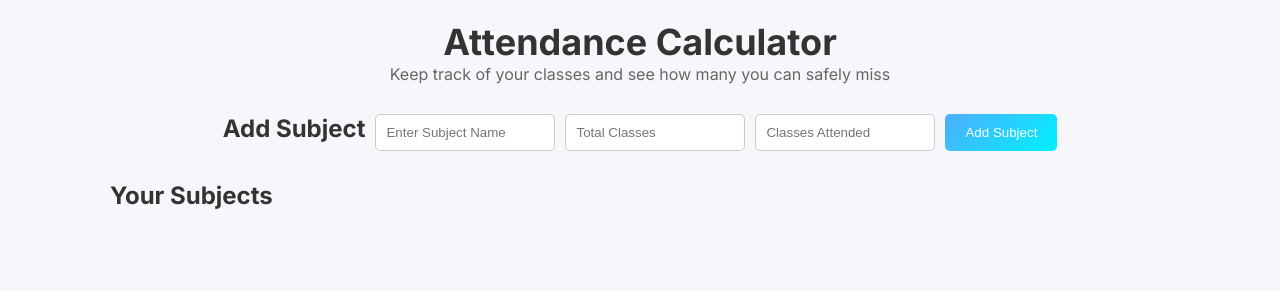
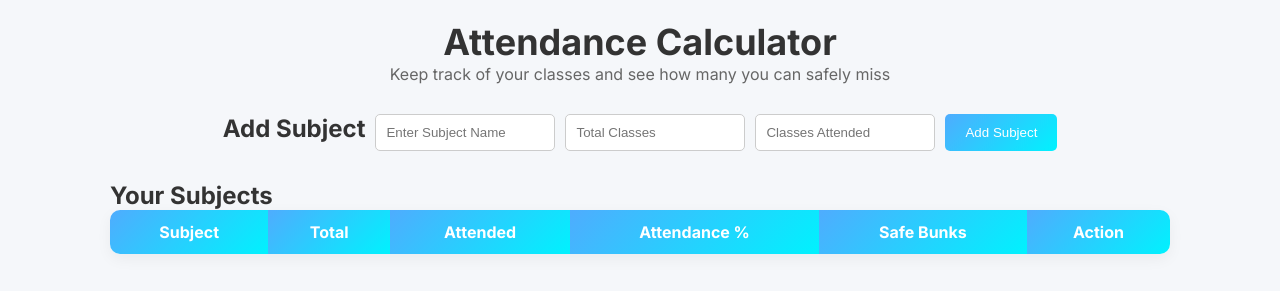
Before and after one commit to bhavish00007/Attendence-Calculator, a plain HTML site: page index.html in a window 1280 px wide. Drawn offline with nearby package versions, Linux system fonts and the light colour scheme.

Commit message:
Fix: add subject button not working by completing DOM and wiring script; update README with structure

```diff
--- a/index.html
+++ b/index.html
@@ -25,3 +25,29 @@
 
         <section class="dashboard">
             <h2>Your Subjects</h2>
+            <div class="subjects-wrapper">
+                <table class="subjects-table">
+                    <thead>
+                        <tr>
+                            <th>Subject</th>
+                            <th>Total</th>
+                            <th>Attended</th>
+                            <th>Attendance %</th>
+                            <th>Safe Bunks</th>
+                            <th>Action</th>
+                        </tr>
+                    </thead>
+                    <tbody id="subject-table"></tbody>
+                </table>
+            </div>
+
+            <div class="chart-wrapper">
+                <canvas id="attendanceChart"></canvas>
+            </div>
+        </section>
+
+    </div>
+
+    <script src="script.js" defer></script>
+  </body>
+</html>
```
Also changed, not shown: 1 other file.
